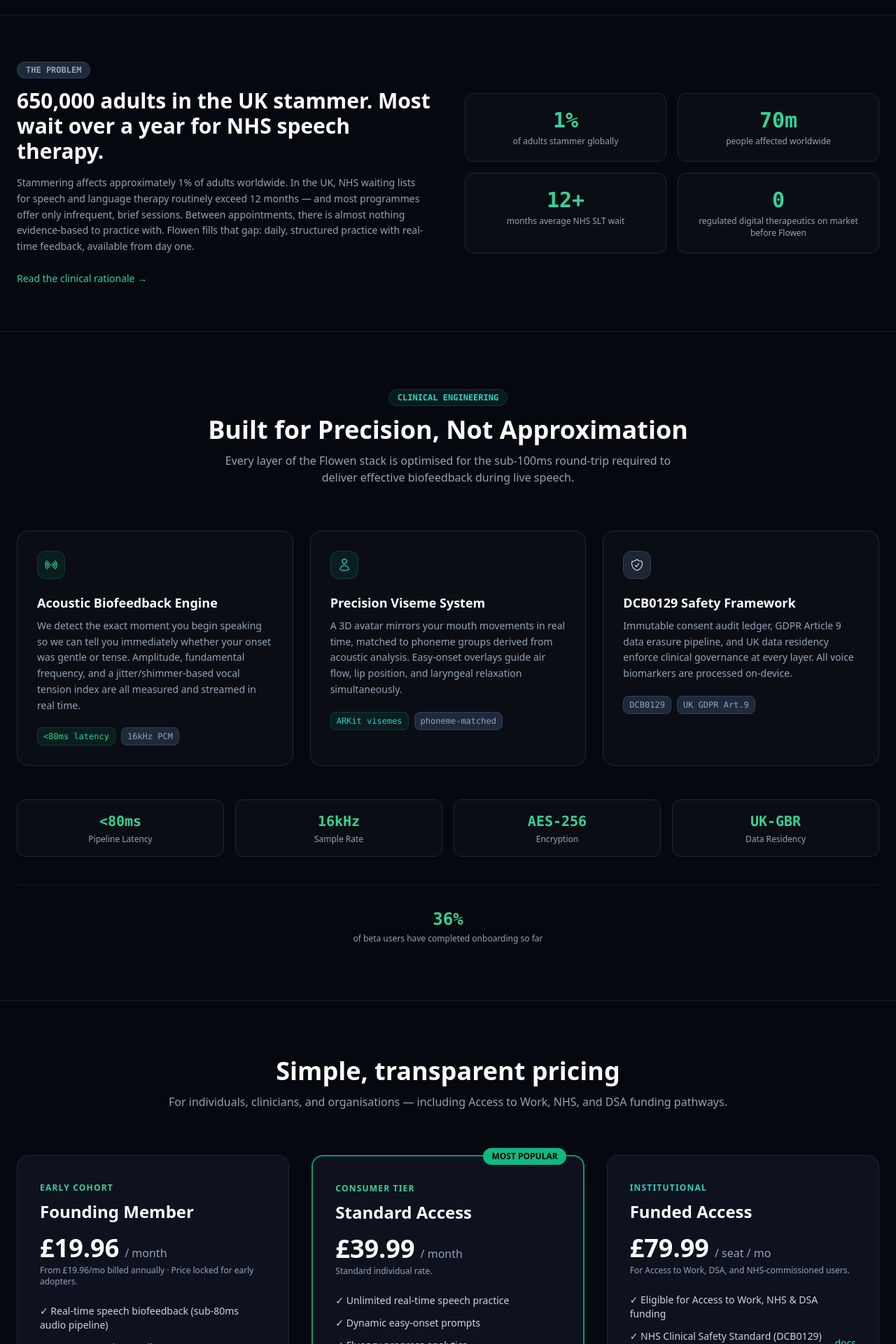
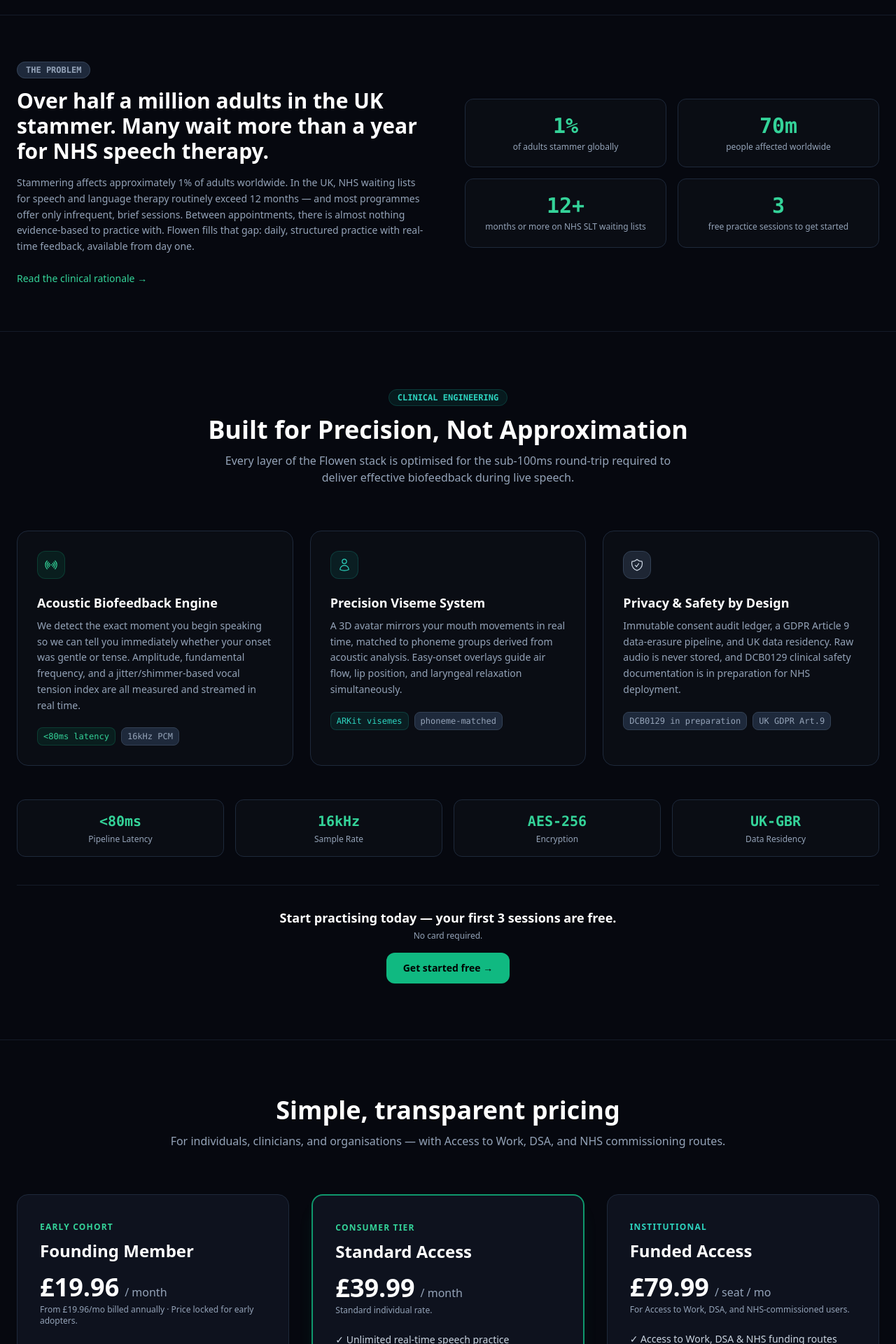
Before and after one commit to flowentechnologies/flowen-platform, a Next.js app: page / in a window 1280 px wide. Shown: the part 1660-3580 px from the top of the page at 70% size. Built offline with nearby package versions, Linux system fonts and the light colour scheme; no server answers.

Commit message:
Landing page: honest claims + conversion fixes
Replace unsupported claims with verified ones (stats, DCB0129 status, waitlist wording), drop "Most Popular" with zero paying customers, swap weak 36% strip for a mid-page signup CTA.

```diff
--- a/src/app/page.tsx
+++ b/src/app/page.tsx
@@ -27,7 +27,7 @@
                 THE PROBLEM
               </span>
               <h2 className="text-2xl md:text-3xl font-bold text-white mt-4 leading-snug">
-                650,000 adults in the UK stammer. Most wait over a year for NHS speech therapy.
+                Over half a million adults in the UK stammer. Many wait more than a year for NHS speech therapy.
               </h2>
               <p className="text-slate-400 text-sm mt-4 leading-relaxed">
                 Stammering affects approximately 1% of adults worldwide. In the UK, NHS waiting lists for speech and language therapy routinely exceed 12 months — and most programmes offer only infrequent, brief sessions. Between appointments, there is almost nothing evidence-based to practice with. Flowen fills that gap: daily, structured practice with real-time feedback, available from day one.
@@ -40,8 +40,8 @@
               {[
                 { value: '1%',  label: 'of adults stammer globally' },
                 { value: '70m', label: 'people affected worldwide' },
-                { value: '12+', label: 'months average NHS SLT wait' },
-                { value: '0',   label: 'regulated digital therapeutics on market before Flowen' },
+                { value: '12+', label: 'months or more on NHS SLT waiting lists' },
+                { value: '3',   label: 'free practice sessions to get started' },
               ].map(s => (
                 <div key={s.label} className="bg-[#0A0D14] border border-slate-800 rounded-xl p-5 text-center">
                   <div className="text-3xl font-black text-emerald-400 font-mono">{s.value}</div>
@@ -103,12 +103,12 @@
                   <path strokeLinecap="round" strokeLinejoin="round" d="M9 12.75L11.25 15 15 9.75m-3-7.036A11.959 11.959 0 013.598 6 11.99 11.99 0 003 9.749c0 5.592 3.824 10.29 9 11.623 5.176-1.332 9-6.03 9-11.622 0-1.31-.21-2.571-.598-3.751h-.152c-3.196 0-6.1-1.248-8.25-3.285z" />
                 </svg>
               </div>
-              <h3 className="text-lg font-bold text-white mb-2">DCB0129 Safety Framework</h3>
+              <h3 className="text-lg font-bold text-white mb-2">Privacy &amp; Safety by Design</h3>
               <p className="text-slate-400 text-sm leading-relaxed">
-                Immutable consent audit ledger, GDPR Article 9 data erasure pipeline, and UK data residency enforce clinical governance at every layer. All voice biomarkers are processed on-device.
+                Immutable consent audit ledger, a GDPR Article 9 data-erasure pipeline, and UK data residency. Raw audio is never stored, and DCB0129 clinical safety documentation is in preparation for NHS deployment.
               </p>
               <div className="mt-5 flex items-center gap-2">
-                <span className="px-2 py-1 bg-slate-800 border border-slate-700 rounded-lg text-xs font-mono text-slate-400">DCB0129</span>
+                <span className="px-2 py-1 bg-slate-800 border border-slate-700 rounded-lg text-xs font-mono text-slate-400">DCB0129 in preparation</span>
                 <span className="px-2 py-1 bg-slate-800 border border-slate-700 rounded-lg text-xs font-mono text-slate-400">UK GDPR Art.9</span>
               </div>
             </div>
@@ -129,10 +129,13 @@
             ))}
           </div>
 
-          {/* Social proof */}
+          {/* Mid-page CTA */}
           <div className="mt-10 pt-8 border-t border-slate-800/60 text-center">
-            <div className="text-2xl font-black text-emerald-400 font-mono">36%</div>
-            <div className="text-xs text-slate-400 mt-1 max-w-xs mx-auto">of beta users have completed onboarding so far</div>
+            <p className="text-lg font-semibold text-white">Start practising today — your first 3 sessions are free.</p>
+            <p className="text-xs text-slate-400 mt-1">No card required.</p>
+            <a href="/auth/signup" className="inline-block mt-4 px-6 py-3 rounded-xl bg-emerald-500 hover:bg-emerald-400 text-black font-bold text-sm transition-all">
+              Get started free →
+            </a>
           </div>
         </section>
 
@@ -140,7 +143,7 @@
         <section id="pricing" className="py-20 px-6 max-w-7xl mx-auto border-t border-slate-800/60">
           <div className="text-center mb-16">
             <h2 className="text-3xl md:text-4xl font-bold text-white">Simple, transparent pricing</h2>
-            <p className="mt-3 text-slate-400">For individuals, clinicians, and organisations — including Access to Work, NHS, and DSA funding pathways.</p>
+            <p className="mt-3 text-slate-400">For individuals, clinicians, and organisations — with Access to Work, DSA, and NHS commissioning routes.</p>
           </div>
 
           <div className="grid grid-cols-1 md:grid-cols-3 gap-8">
@@ -170,8 +173,7 @@
 
             {/* Standard Consumer */}
             <div className="bg-[#0E121E] border-2 border-emerald-500/80 rounded-2xl p-8 flex flex-col justify-between relative shadow-xl shadow-emerald-500/10">
-              <div className="absolute -top-3 right-6 bg-emerald-500 text-black text-xs font-bold px-3 py-1 rounded-full uppercase">Most Popular</div>
-              <div>
+                            <div>
                 <span className="text-xs font-semibold text-emerald-400 uppercase tracking-widest">Consumer Tier</span>
                 <h3 className="text-2xl font-bold text-white mt-2">Standard Access</h3>
                 <div className="mt-4 flex items-baseline text-white">
@@ -204,8 +206,8 @@
                 </div>
                 <p className="text-xs text-slate-400 mt-1">For Access to Work, DSA, and NHS-commissioned users.</p>
                 <ul className="mt-6 space-y-3 text-sm text-slate-300">
-                  <li className="flex items-center">✓ Eligible for Access to Work, NHS &amp; DSA funding</li>
-                  <li className="flex items-center">✓ NHS Clinical Safety Standard (DCB0129) — <a href="/security#dcb0129" className="text-teal-400 underline ml-1">docs</a></li>
+                  <li className="flex items-center">✓ Access to Work, DSA &amp; NHS funding routes supported</li>
+                  <li className="flex items-center">✓ DCB0129 safety documentation in preparation — <a href="/security#dcb0129" className="text-teal-400 underline ml-1">docs</a></li>
                   <li className="flex items-center">✓ Dedicated account manager &amp; block portal</li>
                 </ul>
               </div>
@@ -232,7 +234,7 @@
           </div>
           <div className="space-y-20">
             {[
-              { n:'01', title:'Create your account',        body:'Sign up in under 60 seconds — no card required. Access is open; no waiting list.',                                                                                                                                                       src:'/assets/screenshots/auth-signup.jpg',        alt:'Sign up screen' },
+              { n:'01', title:'Create your account',        body:'Sign up in under 60 seconds — no card required. Your first 3 practice sessions are free.',                                                                                                                                                       src:'/assets/screenshots/auth-signup.jpg',        alt:'Sign up screen' },
               { n:'02', title:'Set up your profile',        body:'Choose your role — someone who stammers, clinician, researcher, or carer. Flowen personalises your programme from day one.',                                                                                                             src:'/assets/screenshots/onboarding.jpg',          alt:'Onboarding screen' },
               { n:'03', title:'Begin daily practice',       body:'Work through 5 progressive practice stages with 10 rotating exercises each, built on evidence-based fluency techniques used in clinical speech therapy.',                                                                                src:'/assets/screenshots/dashboard-practice.jpg',  alt:'Practice session' },
               { n:'04', title:'Track your progress',        body:'Every session is logged. See fluency trends, session streaks, and stage completion in your personal analytics dashboard.',                                                                                                               src:'/assets/screenshots/dashboard-analytics.jpg', alt:'Analytics dashboard' },
```
